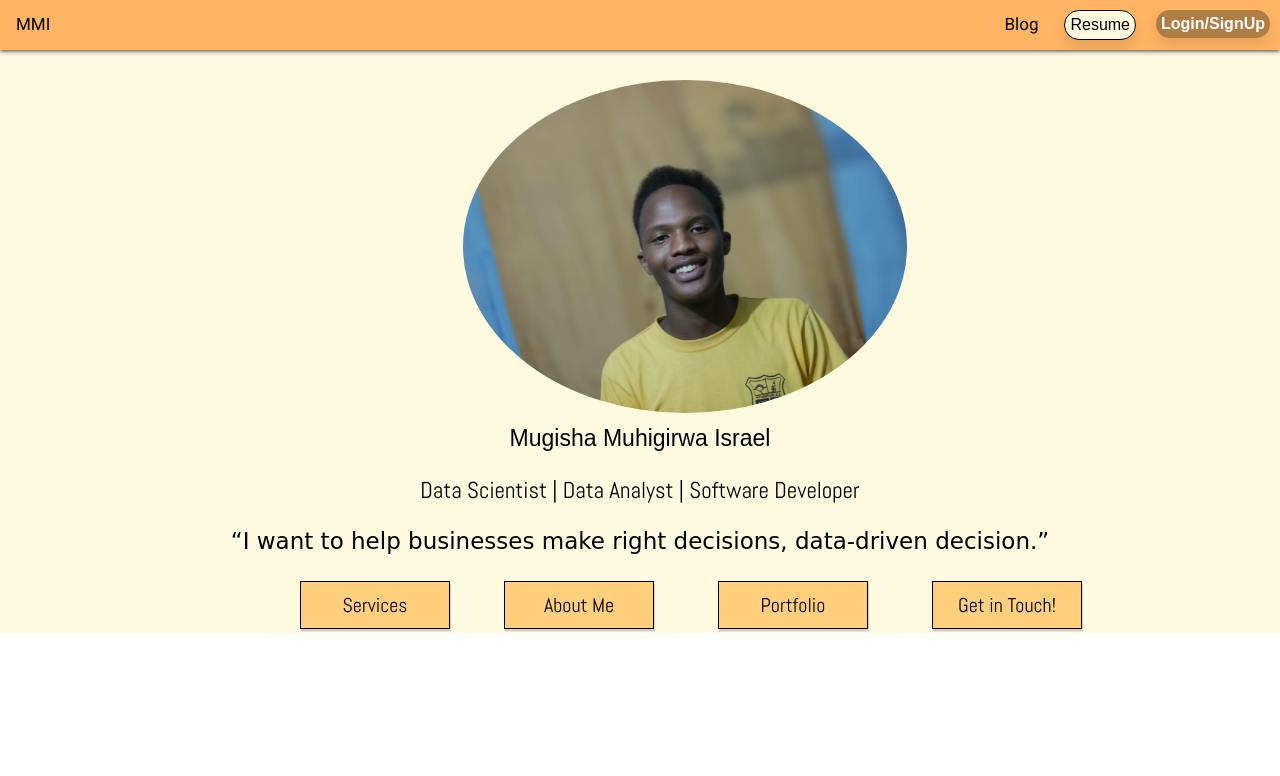
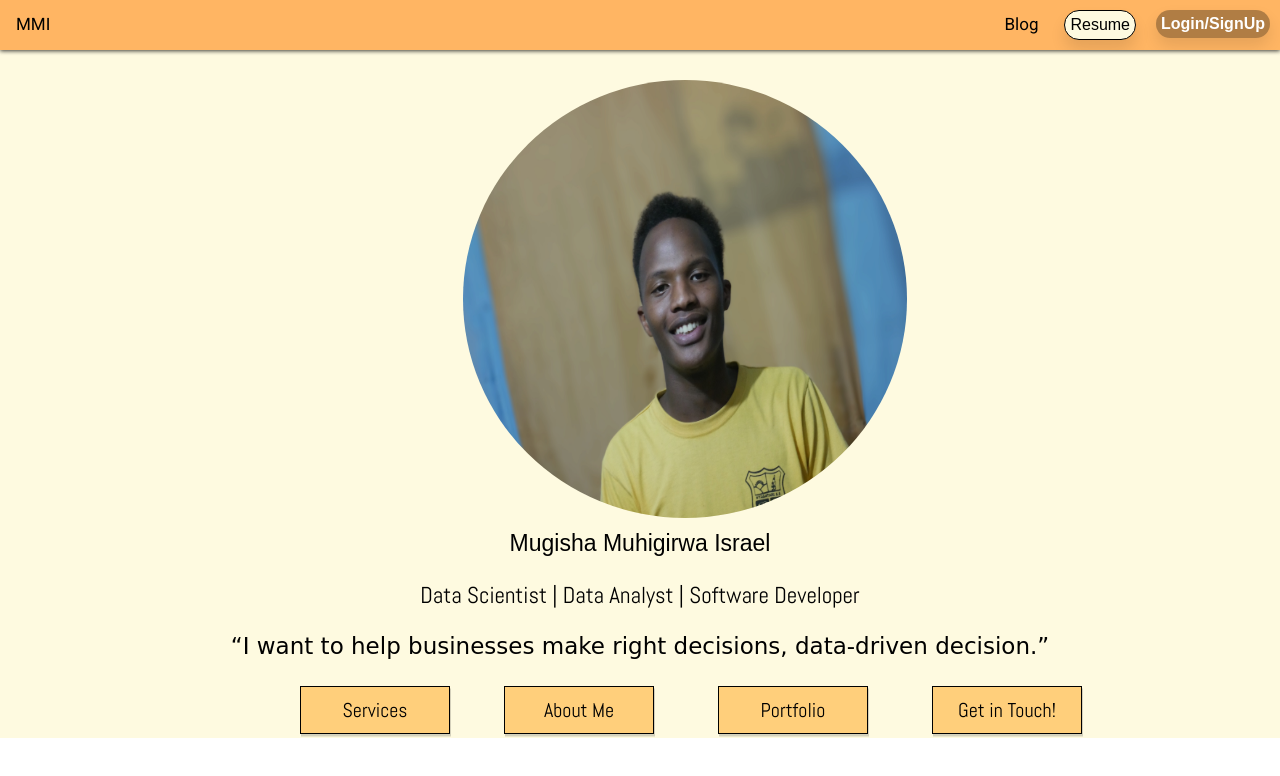
Before and after one commit to itisWasp/my-portfolio, a plain HTML site: page index.html in a window 1280 px wide. Drawn offline with Linux system fonts and the light colour scheme; a web font is replaced by a local one.

Commit message:
to make the right-image circled
I changed the line 66 to the height of 438 instead of auto.

```diff
--- a/index.css
+++ b/index.css
@@ -63,7 +63,7 @@ body {
     position: relative;
     border-radius: 50%;
     width: 444px;
-    height: auto;
+    height: 438px;
     left: 463px;
     top: 30px;
 }
```
